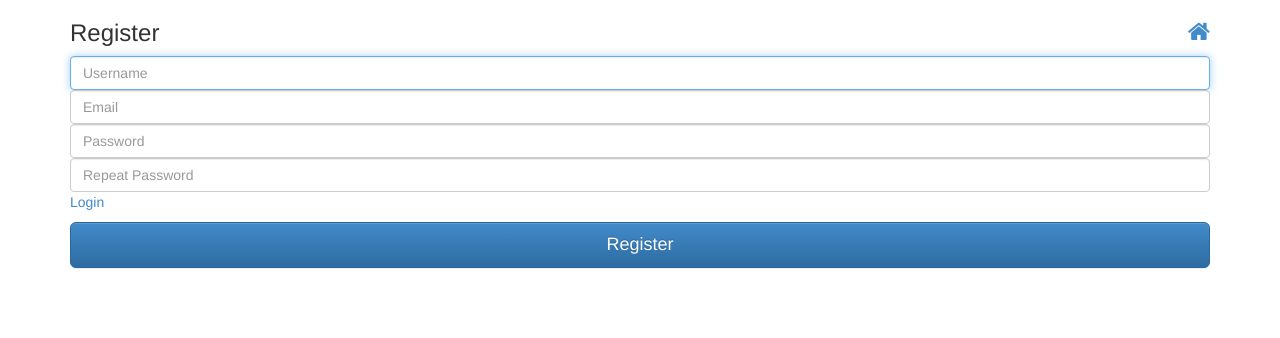
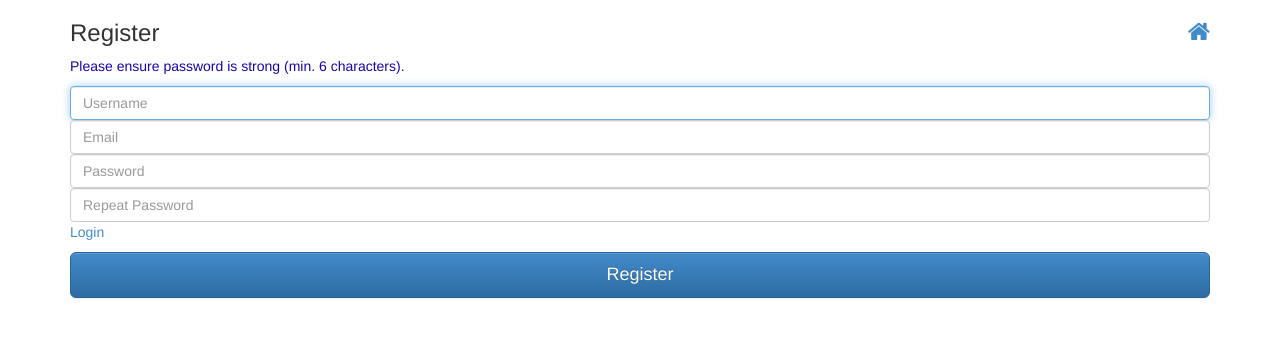
Before and after one commit to TharunRaj7/316-Gym-Tracker, a Flask app: page /register in a window 1280 px wide. Shown: the top 338 px of the page. Run offline with Flask 2, Linux system fonts and the light colour scheme; some libraries are stand-ins or nearby versions.

Commit message:
added strong password notice on register.html

```diff
--- a/templates/forms/register.html
+++ b/templates/forms/register.html
@@ -7,6 +7,7 @@ block content %}
       ><i class="fa fa-home pull-right"></i
     ></a>
   </h3>
+  <p style="color:rgb(23, 6, 170)">Please ensure password is strong (min. 6 characters).</p>
   {% if form_error==True %}
   <p style="color:rgb(172, 23, 23)">Username should only consist of letters (no numbers, special chars, spaces).</p>
   <p style="color:rgb(172, 23, 23)">Please ensure email is correctly formatted.</p>
```
